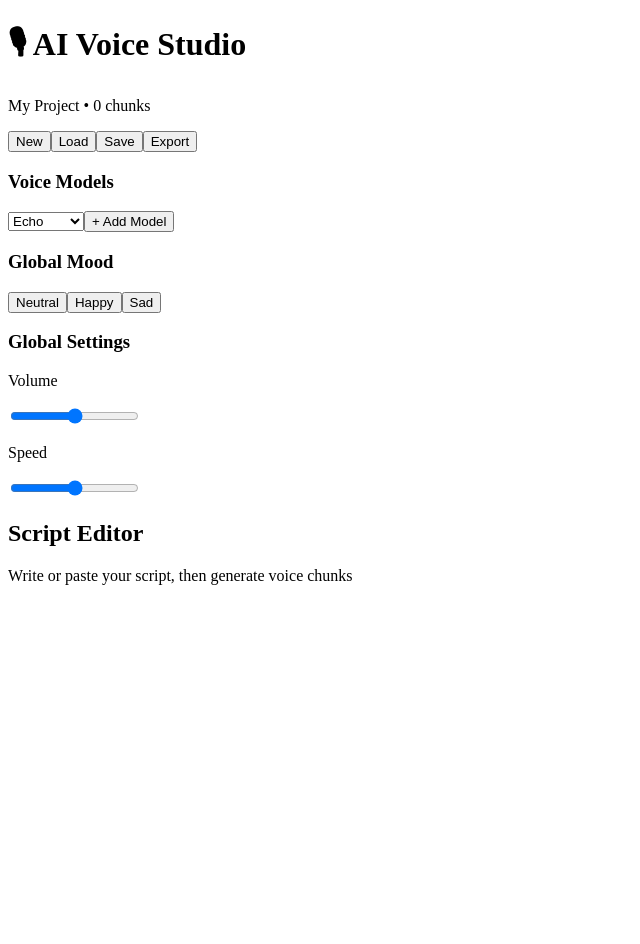
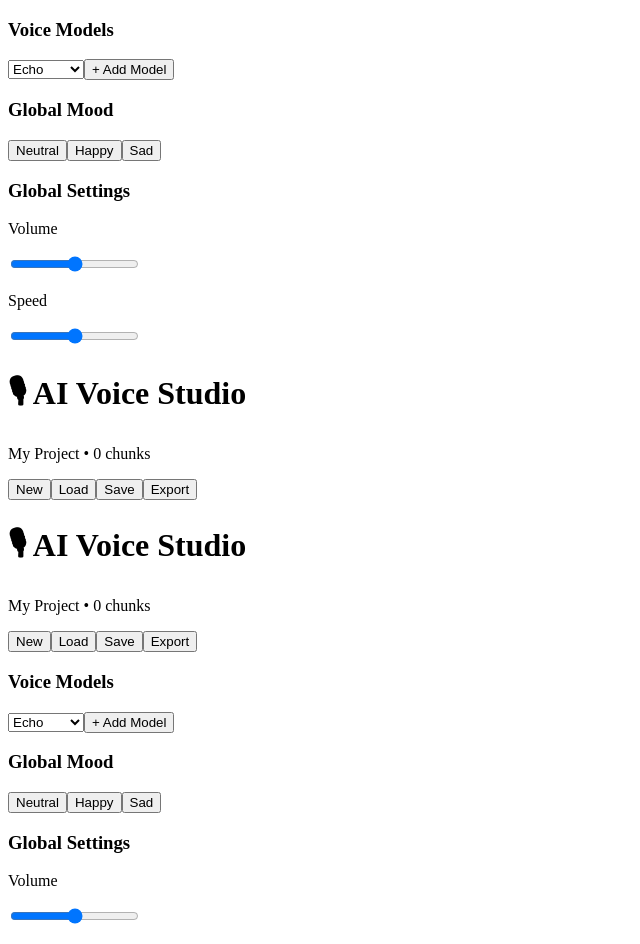
Before and after one commit to Piyu118-sudo/AI-Voice-studio, a Next.js app: page / in a window 1280 px wide. Shown: the top 944 px of the page, without its empty margins (0-640 px from the left). Before the commit the page ends 800 px from the top, so only its background shows below. Built offline with nearby package versions, Linux system fonts and the light colour scheme.

Commit message:
fix props type

```diff
--- a/src/app/api/tt/route.ts
+++ b/src/app/api/tts/route.ts
@@ -1,3 +1,4 @@
+export const dynamic = "force-dynamic";
 import { NextResponse } from "next/server";
 import OpenAI from "openai";
 
--- a/src/app/layout.tsx
+++ b/src/app/layout.tsx
@@ -1,26 +1,17 @@
-"use client";
+import Sidebar from "./AppLayout/sidebar/Sidebar";
+import { Navbar } from "./Navbar/navbar";
 
-import { ReactNode } from "react";
-
-type Props = {
-    children: ReactNode;
-};
-
-export default function AppLayout({ children }: Props) {
+export default function AppLayout({ children }: {children:React.ReactNode}) {
     return (
         <div className="flex h-screen">
 
-            {/* Sidebar */}
-            {/* <Sidebar /> */}
+            <Sidebar />
 
-            {/* Main */}
             <div className="flex-1 flex flex-col">
 
-                {/* Navbar */}
-                {/* <Navbar /> */}
+                <Navbar />
 
-                {/* Page Content */}
-                <main className="flex-1 overflow-y-auto">
+                <main className="flex-1 overflow-y-auto p-4 bg-gray-50">
                     {children}
                 </main>
 
```
Also changed, not shown: src/app/globals.css (line endings or trailing spaces).
